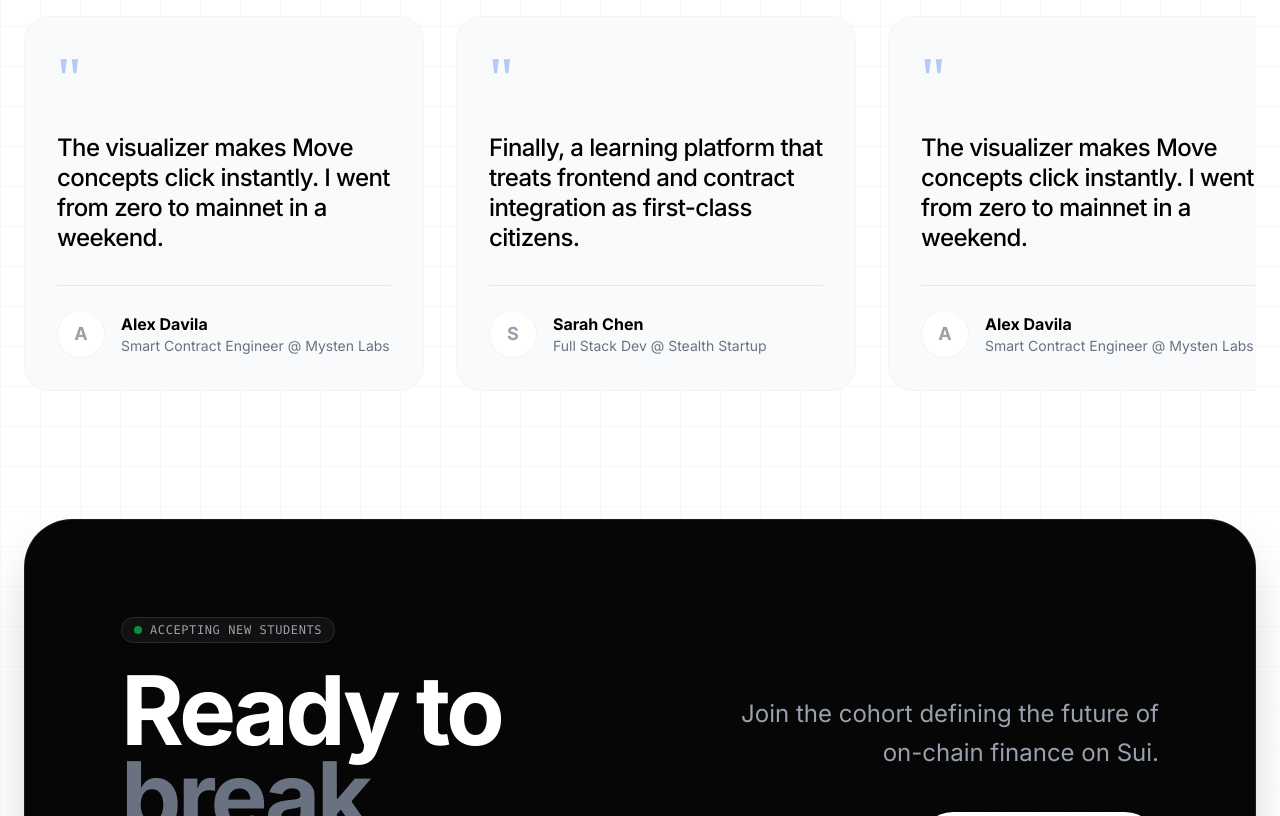
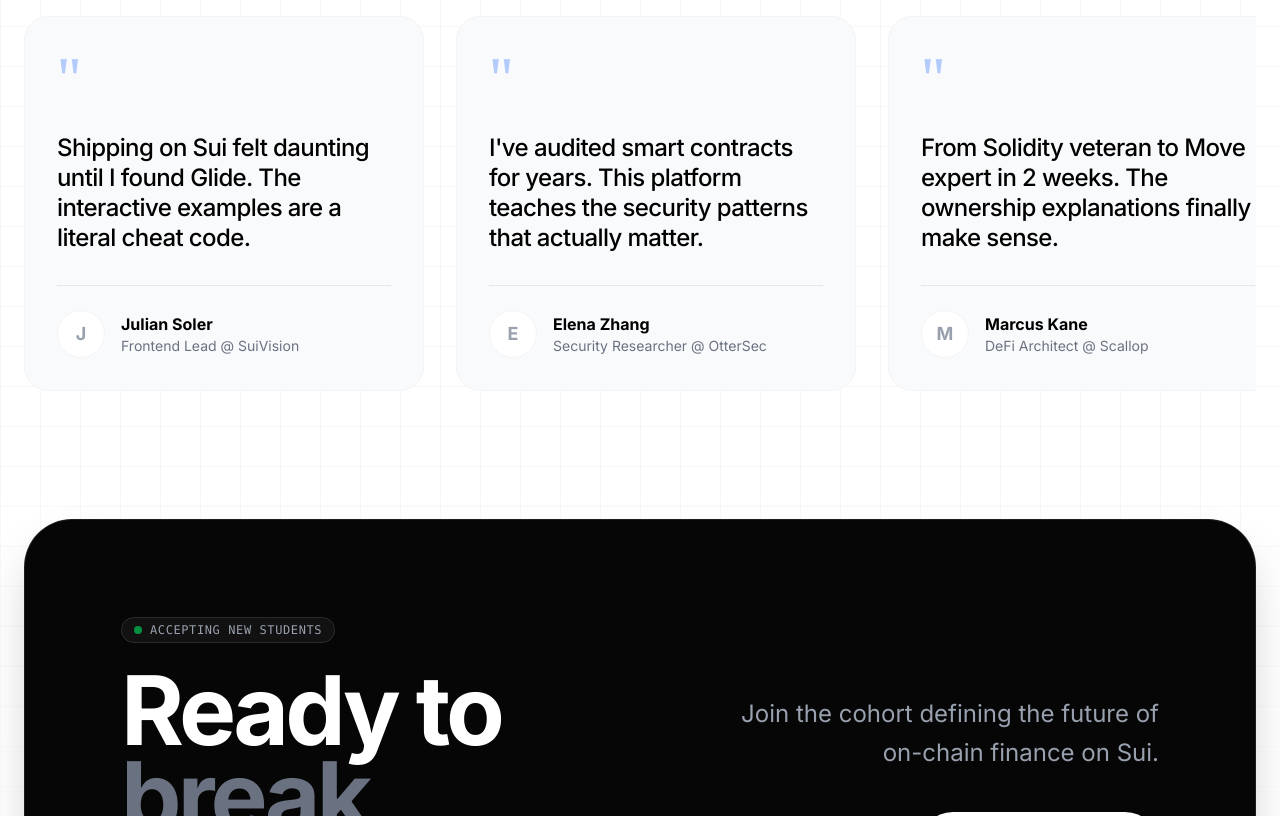
Before and after one commit to shaibuafeez/aleo-, a Next.js app: page / in a window 1280 px wide. Shown: the part 3580-4396 px from the top of the page. Built offline with nearby package versions, Linux system fonts and the light colour scheme; no server answers; what @mysten/dapp-kit, @mysten/sui would draw is missing.

Commit message:
Content: Refresh testimonials with unique names and diverse roles

```diff
--- a/app/components/Testimonials.tsx
+++ b/app/components/Testimonials.tsx
@@ -15,16 +15,28 @@ const COMPANIES = [
 
 const TESTIMONIALS = [
     {
-        quote: "The visualizer makes Move concepts click instantly. I went from zero to mainnet in a weekend.",
-        author: "Alex Davila",
-        role: "Smart Contract Engineer",
-        company: "Mysten Labs"
+        quote: "Shipping on Sui felt daunting until I found Glide. The interactive examples are a literal cheat code.",
+        author: "Julian Soler",
+        role: "Frontend Lead",
+        company: "SuiVision"
     },
     {
-        quote: "Finally, a learning platform that treats frontend and contract integration as first-class citizens.",
-        author: "Sarah Chen",
-        role: "Full Stack Dev",
-        company: "Stealth Startup"
+        quote: "I've audited smart contracts for years. This platform teaches the security patterns that actually matter.",
+        author: "Elena Zhang",
+        role: "Security Researcher",
+        company: "OtterSec"
+    },
+    {
+        quote: "From Solidity veteran to Move expert in 2 weeks. The ownership explanations finally make sense.",
+        author: "Marcus Kane",
+        role: "DeFi Architect",
+        company: "Scallop"
+    },
+    {
+        quote: "The gamified approach kept me hooked. I deployed my first mainnet dApp before finishing module 3.",
+        author: "Tariq Al-Fayed",
+        role: "Indie Developer",
+        company: "Stealth"
     }
 ];
 
```
